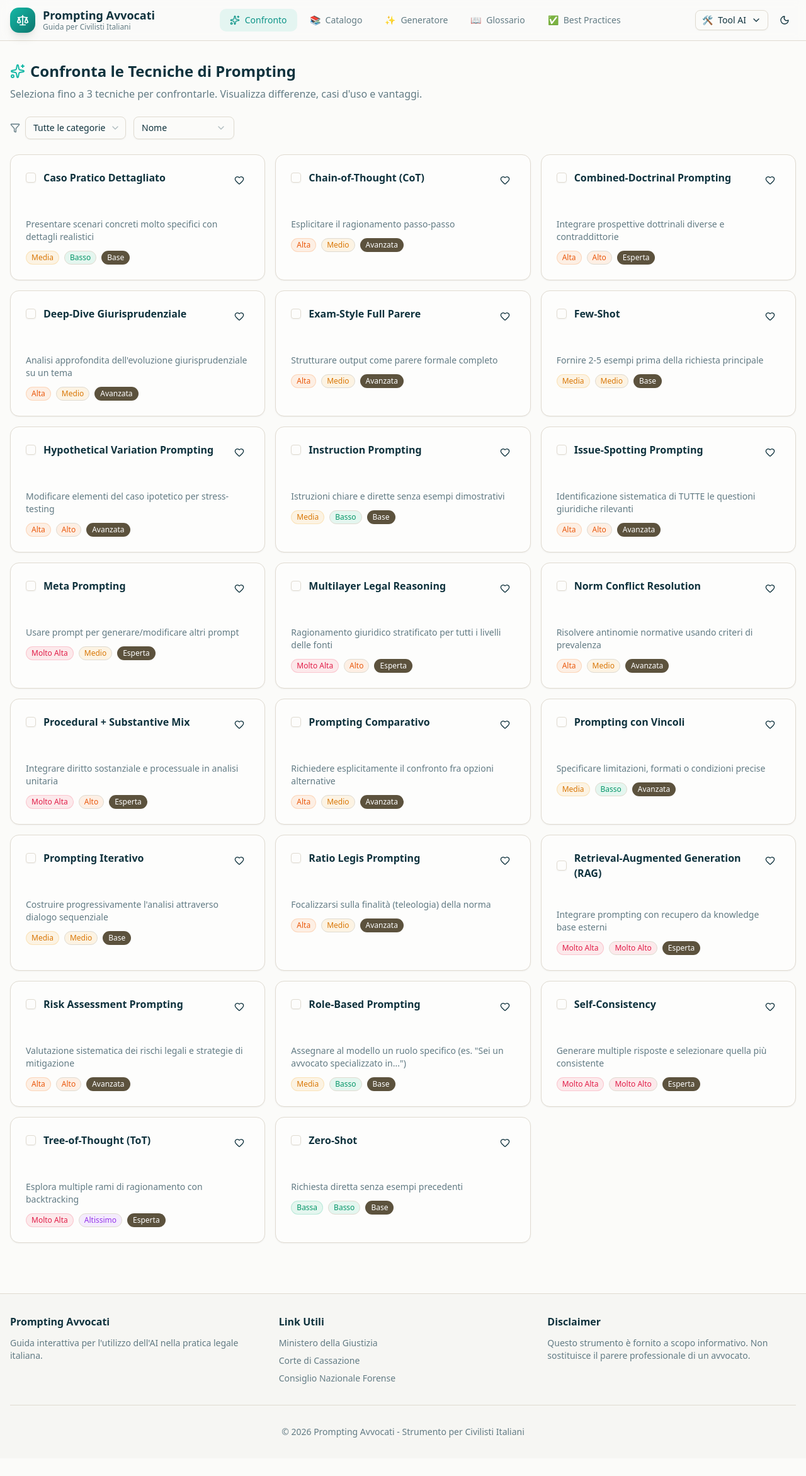
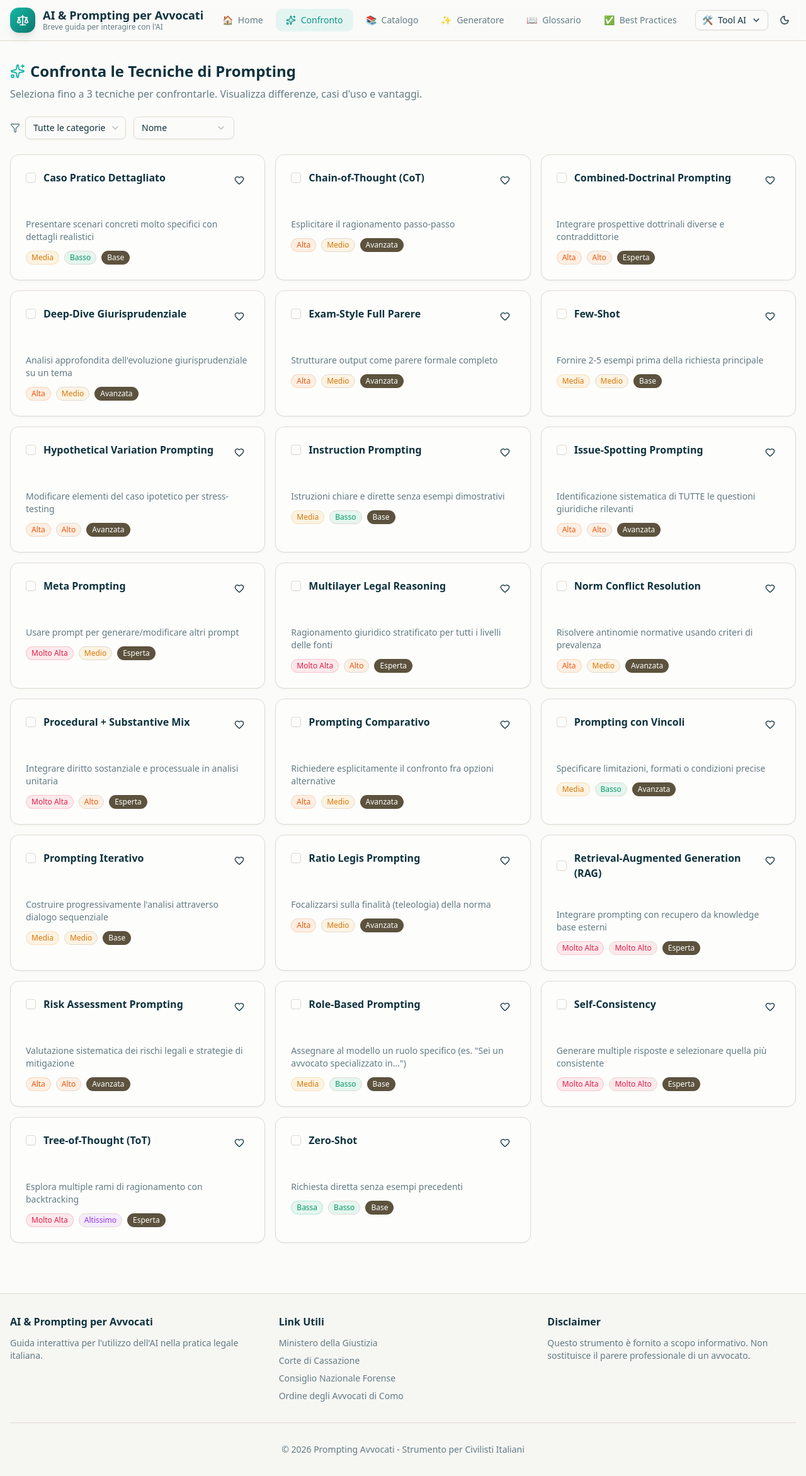
Before and after one commit to UnimiSB/Lavagna-ai, a React (Vite) app: page / in a window 1280 px wide. Shown: the whole page at 63% size. Before the commit the page ends 2315 px from the top, so only its background shows below. Built offline with nearby package versions, Linux system fonts and the light colour scheme.

Commit message:
Descrizione delle modifiche (es: Aggiunto sezione Home e aggiornati testi)

```diff
--- a/src/App.tsx
+++ b/src/App.tsx
@@ -5,6 +5,7 @@ import { CatalogSection } from '@/components/CatalogSection';
 import { GeneratorSection } from '@/components/GeneratorSection';
 import { GlossarySection } from '@/components/GlossarySection';
 import { PracticesSection } from '@/components/PracticesSection';
+import { HomeSection } from '@/components/HomeSection';
 import { useDarkMode } from '@/hooks/useDarkMode';
 import { useFavorites } from '@/hooks/useFavorites';
 import type { TabType } from '@/types';
@@ -41,6 +42,9 @@ function App() {
             toggleFavorite={toggleFavorite}
           />
         )}
+        {activeTab === 'home' && (
+          <HomeSection />
+        )}
 
         {activeTab === 'catalog' && (
           <CatalogSection
@@ -67,7 +71,7 @@ function App() {
         <div className="container mx-auto px-4 py-8">
           <div className="grid grid-cols-1 md:grid-cols-3 gap-8">
             <div>
-              <h3 className="font-semibold mb-3">Prompting Avvocati</h3>
+              <h3 className="font-semibold mb-3">AI & Prompting per Avvocati</h3>
               <p className="text-sm text-muted-foreground">
                 Guida interattiva per l'utilizzo dell'AI nella pratica legale italiana.
               </p>
@@ -88,6 +92,11 @@ function App() {
                 <li>
                   <a href="https://www.ordineavvocati.it/" target="_blank" rel="noopener noreferrer" className="hover:text-foreground transition-colors">
                     Consiglio Nazionale Forense
+                  </a>
+                </li>
+                <li>
+                  <a href="https://ordineavvocaticomo.it/" target="_blank" rel="noopener noreferrer" className="hover:text-foreground transition-colors">
+                    Ordine degli Avvocati di Como
                   </a>
                 </li>
               </ul>
--- a/src/components/Header.tsx
+++ b/src/components/Header.tsx
@@ -32,6 +32,7 @@ interface HeaderProps {
 }
 
 const tabs: { id: TabType; label: string; icon: React.ReactNode }[] = [
+  { id: 'home', label: 'Home', icon: <span className="text-sm">🏠</span> },
   { id: 'comparison', label: 'Confronto', icon: <Sparkles className="w-4 h-4" /> },
   { id: 'catalog', label: 'Catalogo', icon: <span className="text-sm">📚</span> },
   { id: 'generator', label: 'Generatore', icon: <span className="text-sm">✨</span> },
@@ -53,10 +54,10 @@ export function Header({ isDark, toggleDark, favoritesCount, activeTab, onTabCha
             </div>
             <div className="hidden sm:block">
               <h1 className="text-lg font-bold leading-tight text-foreground">
-                Prompting Avvocati
+                AI & Prompting per Avvocati
               </h1>
               <p className="text-xs text-muted-foreground">
-                Guida per Civilisti Italiani
+                Breve guida per interagire con l'AI
               </p>
             </div>
           </div>
--- /dev/null
+++ b/src/components/HomeSection.tsx
@@ -0,0 +1,26 @@
+import React from 'react';
+import { Card, CardContent, CardHeader, CardTitle } from '@/components/ui/card';
+
+export function HomeSection() {
+  return (
+    <div className="space-y-6">
+      <div className="space-y-2">
+        <h2 className="text-2xl font-bold flex items-center gap-2">
+          AI & Prompting per Avvocati
+        </h2>
+        <p className="text-muted-foreground">Breve guida per interagire con l'IA realizzata per l'Ordine degli Avvocati di Como</p>
+      </div>
+
+      <Card>
+        <CardHeader>
+          <CardTitle className="text-base">Benvenuto</CardTitle>
+        </CardHeader>
+        <CardContent>
+          <p className="text-sm text-muted-foreground">Nel corso dei mesi di dicembre 2024, l'Ordine degli Avvocati di Como ha organizzato incontri formativi relativi all'AI e la professione legale. E' stato così realizzato un progetto per aiutare gli avvocati a interagire con l'AI in modo efficace e sicuro. </p>
+        </CardContent>
+      </Card>
+    </div>
+  );
+}
+
+export default HomeSection;
--- /dev/null
+++ b/src/components/IntroSection.tsx
@@ -0,0 +1,51 @@
+import React from 'react';
+import { Card, CardContent, CardHeader, CardTitle } from '@/components/ui/card';
+import { Button } from '@/components/ui/button';
+import { Github, BookOpen } from 'lucide-react';
+
+export function IntroSection() {
+  return (
+    <div className="space-y-6">
+      <div className="space-y-2">
+        <h2 className="text-2xl font-bold flex items-center gap-2">
+          <BookOpen className="h-6 w-6 text-teal-500" />
+          Introduzione al progetto
+        </h2>
+        <p className="text-muted-foreground">
+          Lavagna AI è uno strumento pensato per supportare avvocati e professionisti del diritto
+          nell'esplorazione di tecniche di prompting, modelli e pratiche consigliate per l'utilizzo
+          dell'intelligenza artificiale in ambito civilistico. Qui trovi una panoramica delle funzionalità,
+          esempi e risorse utili per iniziare.
+        </p>
+      </div>
+
+      <Card>
+        <CardHeader>
+          <CardTitle className="text-base">Cosa offre Lavagna AI</CardTitle>
+        </CardHeader>
+        <CardContent>
+          <ul className="list-disc pl-5 space-y-2 text-sm text-muted-foreground">
+            <li>Catalogo organizzato di tecniche di prompting e modelli utili.</li>
+            <li>Sezione di confronto per scegliere l'approccio più adatto.</li>
+            <li>Generatore di prompt e template pronti all'uso.</li>
+            <li>Glossario e best practices per un uso responsabile.</li>
+          </ul>
+
+          <div className="mt-4 flex items-center gap-3">
+            <Button asChild>
+              <a href="/README.md" target="_blank" rel="noopener noreferrer">Leggi il README</a>
+            </Button>
+
+            <Button variant="outline" asChild>
+              <a href="https://github.com/UnimiSB/Lavagna-ai" target="_blank" rel="noopener noreferrer">
+                <GitHub className="mr-2 h-4 w-4" /> Repository
+              </a>
+            </Button>
+          </div>
+        </CardContent>
+      </Card>
+    </div>
+  );
+}
+
+export default IntroSection;
--- a/src/types/index.ts
+++ b/src/types/index.ts
@@ -36,4 +36,4 @@ export interface PromptTemplate {
   category: string;
 }
 
-export type TabType = 'comparison' | 'catalog' | 'glossary' | 'practices' | 'generator';
+export type TabType = 'home' | 'comparison' | 'catalog' | 'glossary' | 'practices' | 'generator';
```
Also changed, not shown: 1 other file (tests, documents, lock files or other folders).
